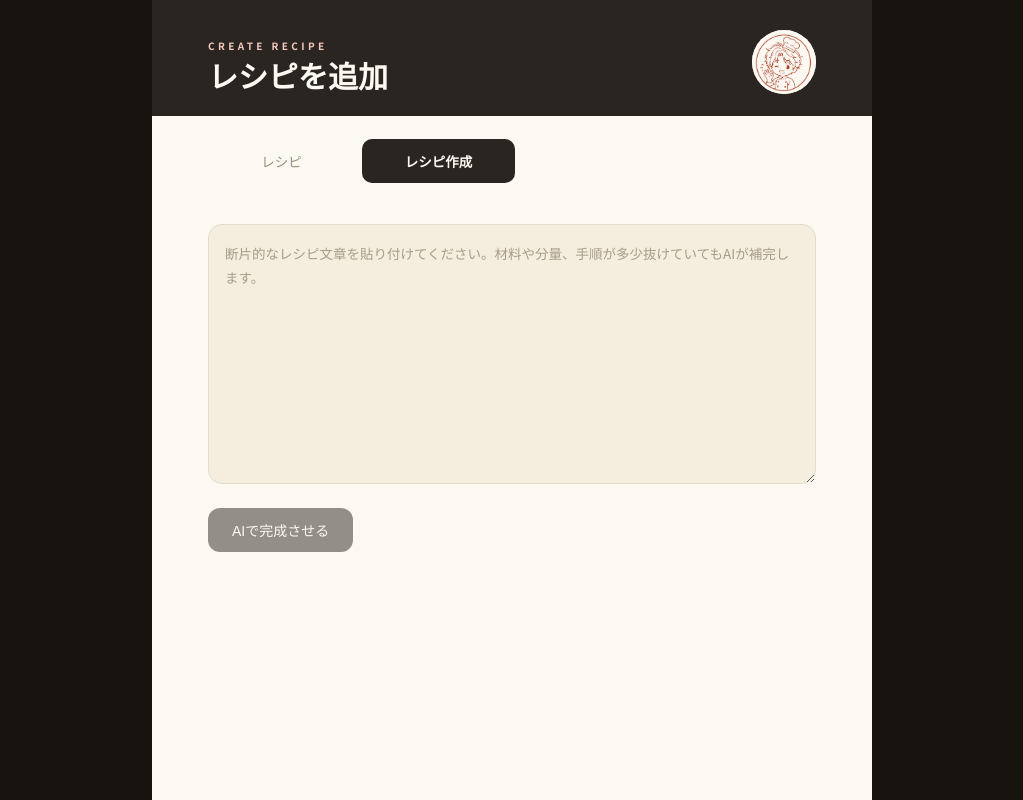
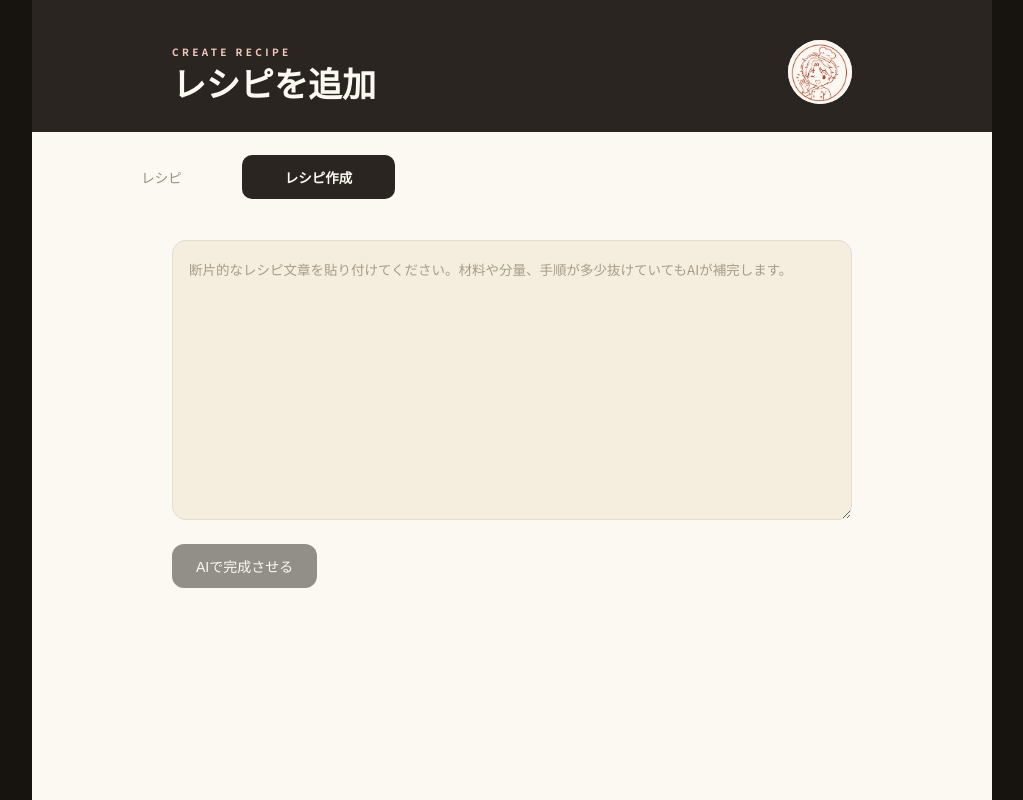
Before and after one commit to nalufurumi/recipe-app-nextjs-ai, a Next.js app: page /upload in a window 1280 px wide. Shown: the whole page, without its empty margins (128-1151 px from the left). Built offline with nearby package versions, Linux system fonts and the light colour scheme; a web font is replaced by a local one.

Commit message:
Widen upload page desktop frame to 960px with centered content column

```diff
--- a/app/globals.css
+++ b/app/globals.css
@@ -297,21 +297,32 @@ a { color: inherit; text-decoration: none; }
 
 @media (min-width: 768px) {
   .upload-screen {
-    max-width: 720px;
+    max-width: 960px;
   }
 
   .upload-hero {
-    padding-left: 56px;
-    padding-right: 56px;
+    padding: 40px 40px 28px;
+  }
+
+  .upload-hero-top {
+    max-width: 680px;
+    margin: 0 auto;
+  }
+
+  .upload-hero-title {
+    font-size: 34px;
   }
 
   .upload-inner {
-    padding: 32px 56px 100px;
+    max-width: 680px;
+    margin: 0 auto;
+    width: 100%;
+    padding: 32px 0 100px;
     gap: 24px;
   }
 
   .upload-inner textarea {
-    min-height: 260px;
+    min-height: 280px;
   }
 }
 
```
